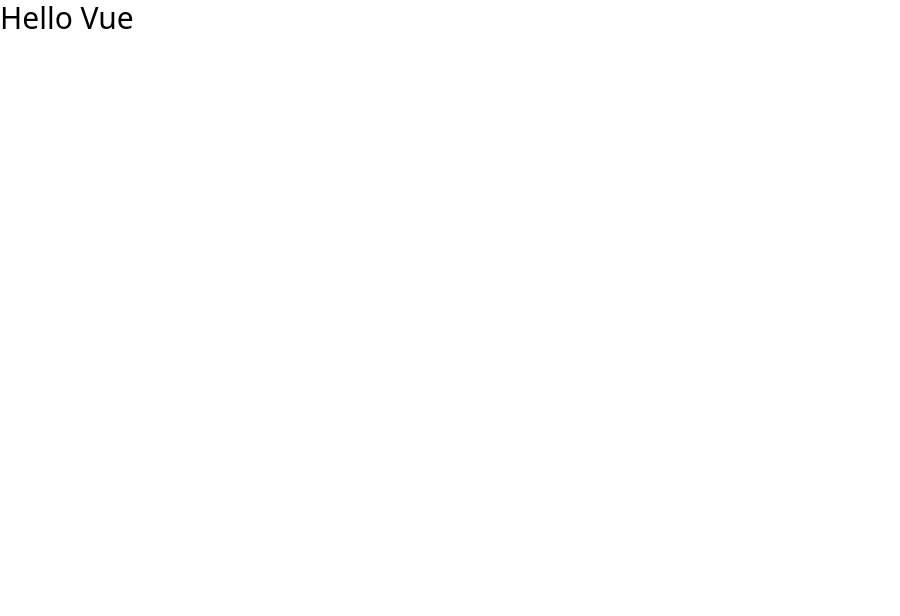
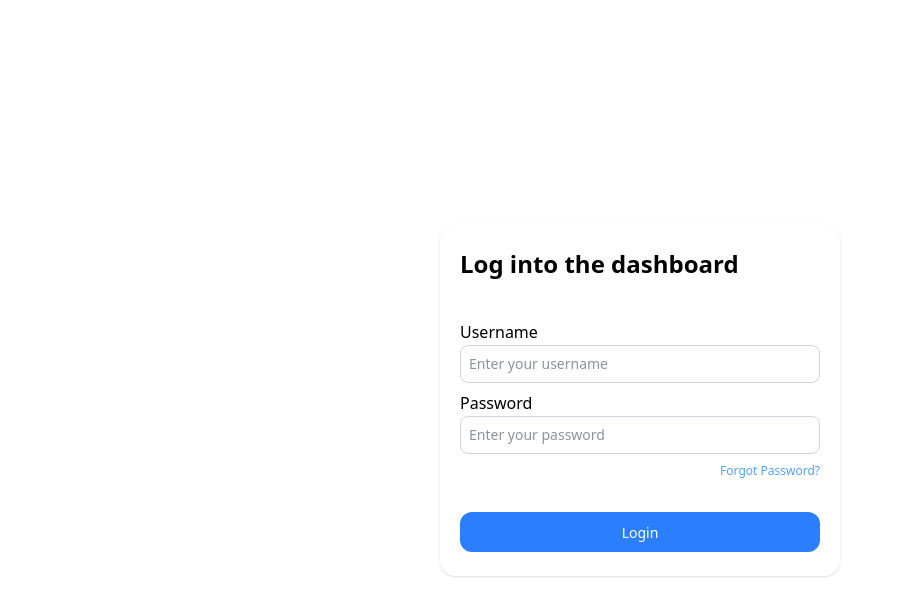
Before and after one commit to PaulAjii/naps-admin-dashboard, a Vue app: page /login in a window 1280 px wide. Shown: the top 616 px of the page, without its empty margins (0-900 px from the left). Built offline with nearby package versions, Linux system fonts and the light colour scheme; no server answers.

Commit message:
feat: created user login page

```diff
--- a/package.json
+++ b/package.json
@@ -21,7 +21,9 @@
     "pinia": "^3.0.3",
     "tailwindcss": "^4.1.12",
     "vue": "^3.5.18",
-    "vue-router": "^4.5.1"
+    "vue-router": "^4.5.1",
+    "vue-toastification": "2.0.0-rc.5",
+    "vue3-toastify": "^0.2.8"
   },
   "devDependencies": {
     "@eslint/js": "^9.31.0",
--- /dev/null
+++ b/src/components/LoadingBubble.vue
@@ -0,0 +1,85 @@
+<template>
+  <span class="loader text-blue-200"></span>
+</template>
+
+<script setup></script>
+
+<style scoped>
+.loader {
+  width: 10px;
+  height: 10px;
+  border-radius: 50%;
+  display: block;
+  margin: 7px auto;
+  position: relative;
+  left: -100px;
+  box-sizing: border-box;
+  animation: shadowRolling 2s linear infinite;
+}
+
+@keyframes shadowRolling {
+  0% {
+    box-shadow:
+      0px 0 rgba(255, 255, 255, 0),
+      0px 0 rgba(255, 255, 255, 0),
+      0px 0 rgba(255, 255, 255, 0),
+      0px 0 rgba(255, 255, 255, 0);
+  }
+  12% {
+    box-shadow:
+      100px 0 white,
+      0px 0 rgba(255, 255, 255, 0),
+      0px 0 rgba(255, 255, 255, 0),
+      0px 0 rgba(255, 255, 255, 0);
+  }
+  25% {
+    box-shadow:
+      110px 0 white,
+      100px 0 white,
+      0px 0 rgba(255, 255, 255, 0),
+      0px 0 rgba(255, 255, 255, 0);
+  }
+  36% {
+    box-shadow:
+      120px 0 white,
+      110px 0 white,
+      100px 0 white,
+      0px 0 rgba(255, 255, 255, 0);
+  }
+  50% {
+    box-shadow:
+      130px 0 white,
+      120px 0 white,
+      110px 0 white,
+      100px 0 white;
+  }
+  62% {
+    box-shadow:
+      200px 0 rgba(255, 255, 255, 0),
+      130px 0 white,
+      120px 0 white,
+      110px 0 white;
+  }
+  75% {
+    box-shadow:
+      200px 0 rgba(255, 255, 255, 0),
+      200px 0 rgba(255, 255, 255, 0),
+      130px 0 white,
+      120px 0 white;
+  }
+  87% {
+    box-shadow:
+      200px 0 rgba(255, 255, 255, 0),
+      200px 0 rgba(255, 255, 255, 0),
+      200px 0 rgba(255, 255, 255, 0),
+      130px 0 white;
+  }
+  100% {
+    box-shadow:
+      200px 0 rgba(255, 255, 255, 0),
+      200px 0 rgba(255, 255, 255, 0),
+      200px 0 rgba(255, 255, 255, 0),
+      200px 0 rgba(255, 255, 255, 0);
+  }
+}
+</style>
--- a/src/main.js
+++ b/src/main.js
@@ -1,13 +1,36 @@
 import { createApp } from 'vue'
 import { createPinia } from 'pinia'
+import Toast, { POSITION } from 'vue-toastification'
+import 'vue-toastification/dist/index.css'
 
 import './styles/main.css'
 import App from './App.vue'
 import router from './router'
 
+const options = {
+  position: POSITION.TOP, // Position of the toasts
+  timeout: 3000, // Default timeout for toasts (in milliseconds)
+  closeOnClick: true, // Close toast on click
+  pauseOnFocusLoss: false, // Pause toast when window loses focus
+  pauseOnHover: true, // Pause toast on hover
+  draggable: true, // Make toasts draggable
+  draggablePercent: 0.6, // Draggable percentage (0 - 1)
+  showCloseButtonOnHover: false, // Show close button on hover
+  hideProgressBar: false, // Hide the progress bar
+  closeButton: 'icon', // Close button type ('button' or 'icon')
+  icon: true, // Show icon for toasts
+  rtl: false, // Enable right-to-left layout
+  transition: 'Vue-Toastification__fade', // Transition type
+  maxToasts: 6, // Maximum number of toasts to display at once
+  newestOnTop: true, // Add new toasts on top
+  toastClassName: 'custom-toast',
+  bodyClassName: ['custom-toast-body'],
+}
+
 const app = createApp(App)
 
 app.use(createPinia())
 app.use(router)
+app.use(Toast, options)
 
 app.mount('#app')
--- a/src/pages/LoginUser.vue
+++ /dev/null
@@ -1,7 +0,0 @@
-<template>
-  <h1 class="text-3xl">Hello Vue</h1>
-</template>
-
-<script setup>
-console.log('Hello from vue login')
-</script>
--- a/src/router/index.js
+++ b/src/router/index.js
@@ -5,7 +5,7 @@ const router = createRouter({
   routes: [
     {
       path: '/login',
-      component: () => import('../pages/LoginUser.vue'),
+      component: () => import('../views/LoginUser.vue'),
       name: 'Login Users',
     },
   ],
--- a/src/services/api.services.js
+++ b/src/services/api.services.js
@@ -17,3 +17,15 @@ export const getAllNews = async () => {
     console.log(error)
   }
 }
+
+export const loginUser = async (formData) => {
+  try {
+    const response = await apiClient.post('/auth/login', formData)
+
+    if (response.status === 200) {
+      return response.data
+    }
+  } catch (error) {
+    console.error(error.message)
+  }
+}
--- /dev/null
+++ b/src/views/LoginUser.vue
@@ -0,0 +1,85 @@
+<template>
+  <div class="w-full h-[100vh] flex items-center justify-center">
+    <form
+      class="py-6 px-5 min-w-[400px] rounded-2xl flex flex-col gap-2 shadow"
+      @submit.prevent="handleSubmit"
+    >
+      <h2 class="text-2xl font-bold mb-8">Log into the dashboard</h2>
+      <div class="flex gap-2 flex-col">
+        <div class="flex flex-col gap-px">
+          <label for="username">Username</label>
+          <input
+            type="text"
+            id="username"
+            name="username"
+            required
+            v-model="formData.username"
+            placeholder="Enter your username"
+            class="text-gray-800 p-2 outline-none border-1 border-gray-300 rounded-lg text-sm"
+          />
+        </div>
+
+        <div class="flex flex-col gap-px">
+          <label for="password">Password</label>
+          <input
+            type="password"
+            id="password"
+            name="password"
+            required
+            v-model="formData.password"
+            placeholder="Enter your password"
+            class="text-gray-800 p-2 outline-none border-1 border-gray-300 rounded-lg text-sm"
+          />
+        </div>
+      </div>
+
+      <router-link to="/reset-password" class="text-blue-400 text-[12px] text-end mb-6">
+        Forgot Password?
+      </router-link>
+
+      <button
+        type="submit"
+        :disabled="isLoading"
+        class="cursor-pointer bg-blue-500 text-white py-2 rounded-xl hover:bg-blue-700 transition-colors duration-500"
+      >
+        <LoadingBubble v-if="isLoading" />
+        <span v-else class="text-sm">Login</span>
+      </button>
+    </form>
+  </div>
+</template>
+
+<script setup>
+import LoadingBubble from '@/components/LoadingBubble.vue'
+import { ref } from 'vue'
+import { loginUser } from '@/services/api.services'
+import { useToast } from 'vue-toastification'
+
+const formData = ref({
+  username: '',
+  password: '',
+})
+
+const toast = useToast()
+const isLoading = ref(false)
+
+const handleSubmit = async () => {
+  try {
+    isLoading.value = true
+
+    const response = await loginUser(formData.value)
+
+    if (response.status === 'success') {
+      toast.success(response.message)
+      console.log(response)
+      formData.value.username = ''
+      formData.value.password = ''
+    }
+  } catch (error) {
+    console.error(error)
+    toast.error(error.message || 'An error occurred.')
+  } finally {
+    isLoading.value = false
+  }
+}
+</script>
```
Also changed, not shown: 1 other file (tests, documents, lock files or other folders).
